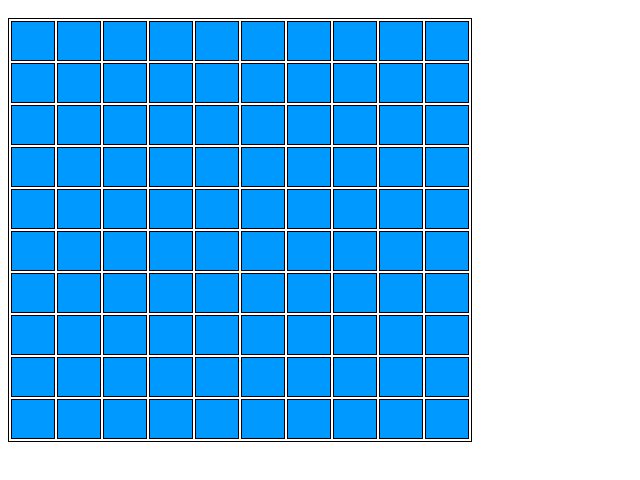
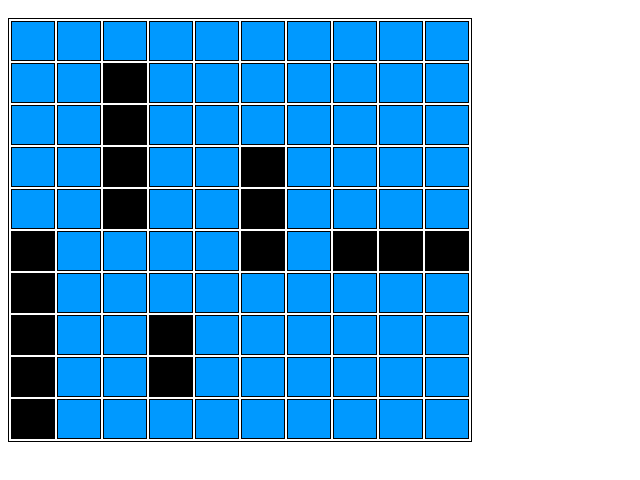
Before and after one commit to MagnolioPt/BATTLESHIP, a plain HTML site: page index.html in a window 1280 px wide. Shown: the part 48-528 px from the top of the page, without its empty margins (0-640 px from the left). Drawn offline with Linux system fonts and the light colour scheme.

Commit message:
Organization of the javascript in a different file and implementation ships display function

```diff
--- /dev/null
+++ b/game.js
@@ -0,0 +1,55 @@
+function display() {
+    let game = document.getElementById("game")
+    let table = document.createElement("table")
+    table.style.border = '1px solid black'
+    game.appendChild(table)
+
+    for (let i = 0; i < 10; i += 1) {
+        let line = document.createElement("tr")
+        line.style.width = 400
+        line.style.height = 40
+        table.appendChild(line)
+        for (let j = 0; j < 10; j += 1) {
+            let element = document.createElement("td")
+            element.style.width = 40
+            element.style.height = 40
+            element.style.backgroundColor = '#0099FF'
+            element.style.border = '1px solid black'
+
+            element.onclick = function fire() {
+                console.log(i)
+                console.log(j)
+                var cl = game.getElementsByTagName("td");
+                cl[i * 10 + j].style.backgroundColor = "red";
+            }
+
+            line.appendChild(element)
+        }
+    }
+
+    displayShips()
+}
+
+function displayShips() {
+    let boardGame= [
+        [0,0,0,0,0,0,0,0,0,0],
+        [0,0,1,0,0,0,0,0,0,0],
+        [0,0,1,0,0,0,0,0,0,0],
+        [0,0,1,0,0,1,0,0,0,0],
+        [0,0,1,0,0,1,0,0,0,0],
+        [1,0,0,0,0,1,0,1,1,1],
+        [1,0,0,0,0,0,0,0,0,0],
+        [1,0,0,1,0,0,0,0,0,0],
+        [1,0,0,1,0,0,0,0,0,0],
+        [1,0,0,0,0,0,0,0,0,0]
+        ]
+
+    for (let i = 0; i < 10; i += 1) {
+        for (let j = 0; j < 10; j += 1) {
+            if (boardGame[i][j]) {
+                let cl = document.getElementById("game").getElementsByTagName("td");
+                cl[i * 10 + j].style.backgroundColor = "black";
+            }
+        }
+    }
+}
--- a/index.html
+++ b/index.html
@@ -3,6 +3,8 @@
 <head>
     <meta charset="utf-8">
     <title>BattleShip</title>
+
+    <script src="game.js"></script>
 
 </head>
 
@@ -12,34 +14,7 @@
     <div id="game"></div>
 
     <script>
-
-        let game = document.getElementById("game")
-        let table = document.createElement("table")
-        table.style.border = '1px solid black'
-        game.appendChild(table)
-
-        for (let i = 0; i < 10; i += 1) {
-            let line = document.createElement("tr")
-            line.style.width = 400
-            line.style.height = 40
-            table.appendChild(line)
-            for (let j = 0; j < 10; j += 1) {
-                let element = document.createElement("td")
-                element.style.width = 40
-                element.style.height = 40
-                element.style.backgroundColor = '#0099FF'
-                element.style.border = '1px solid black'
-
-                element.onclick = function changeColor() {
-                    console.log(i)
-                    console.log(j)
-                    var cl = game.getElementsByTagName("td");
-                    cl[i * 10 + j].style.backgroundColor = "red";
-                }
-
-                line.appendChild(element)
-            }
-        }
+        display()
     </script>
 </body>
 
```
